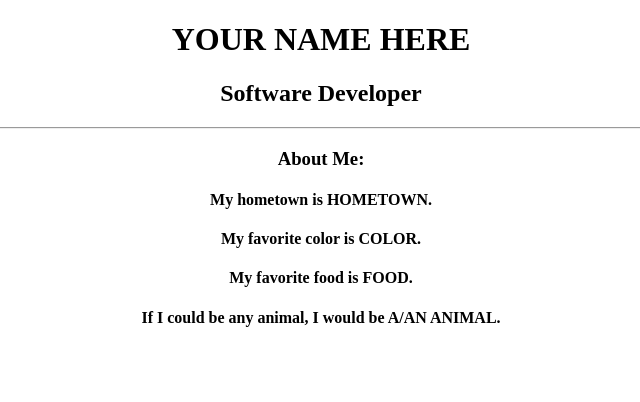
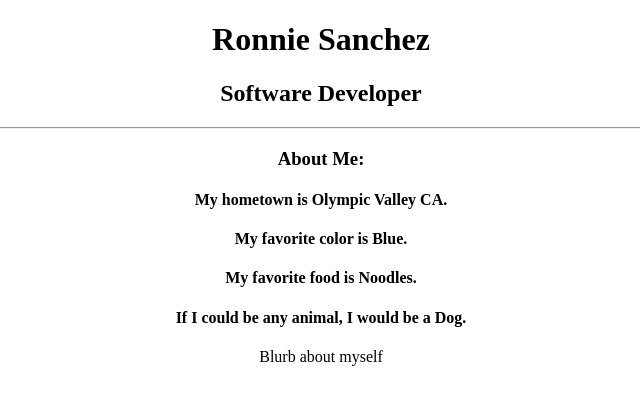
Before and after one commit to RonnieJSanchez/ScratchProfile, a plain HTML site: page index.html in a window 1280 px wide. Shown: the whole page, without its empty margins (319-959 px from the left). Drawn offline with Linux system fonts and the light colour scheme.

Commit message:
one more time

```diff
--- a/index.html
+++ b/index.html
@@ -7,14 +7,15 @@
 		  </head>
 		  <body>
 			<div align="center">
-				<h1>YOUR NAME HERE</h1>
+				<h1>Ronnie Sanchez</h1>
 				<h2>Software Developer</h2>
 				<hr>
 				<h3>About Me:</h3>
-					<h4>My hometown is HOMETOWN.</h4>
-					<h4>My favorite color is COLOR.</h4>
-					<h4>My favorite food is FOOD.</h4>
-					<h4>If I could be any animal, I would be A/AN ANIMAL.</h4>
+					<h4>My hometown is Olympic Valley CA.</h4>
+					<h4>My favorite color is Blue.</h4>
+					<h4>My favorite food is Noodles.</h4>
+					<h4>If I could be any animal, I would be a Dog.</h4>
+                    <p>Blurb about myself</p>
 			</div>
 		  </body>
 		</html>
```
